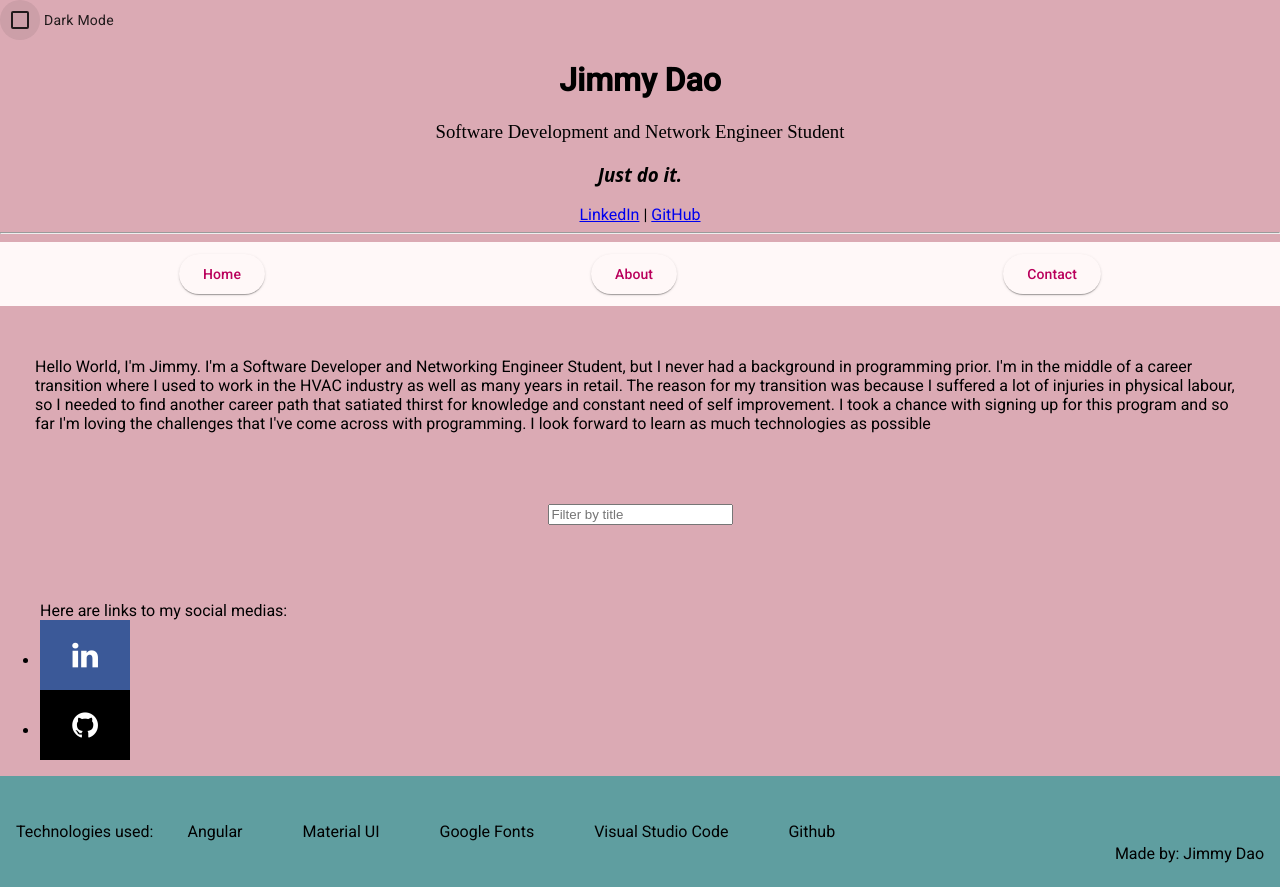
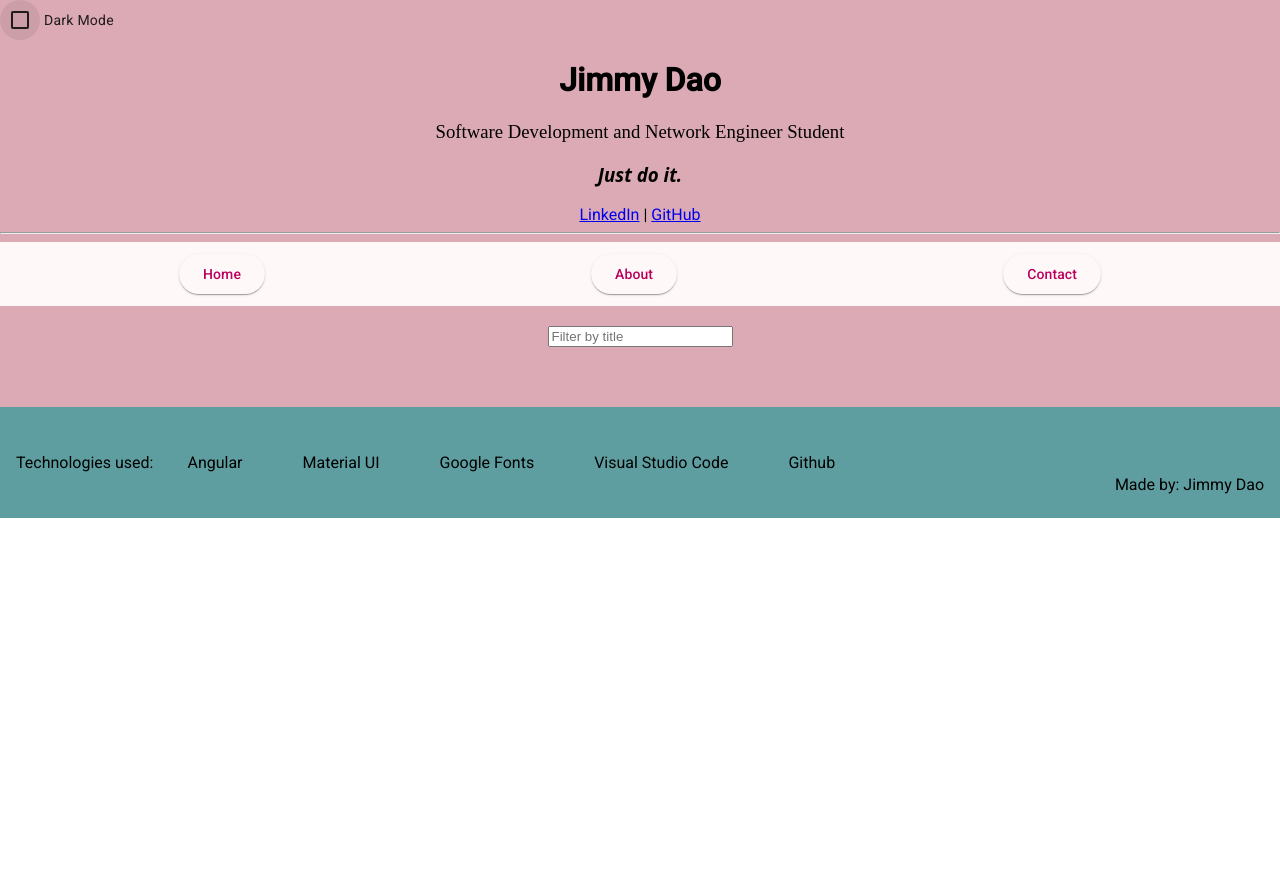
Before and after one commit to Daojim/portfolio-syst24444, an Angular app: page /home in a window 1280 px wide. Before the commit this address led to /. After the commit the page ends 800 px from the top, so only its background shows below. Built offline with nearby package versions, Linux system fonts and the light colour scheme.

Commit message:
Add base routing with hard coded data in component

```diff
--- a/src/app/app.component.html
+++ b/src/app/app.component.html
@@ -6,18 +6,16 @@
   <mat-checkbox [(ngModel)]="darkMode">Dark Mode</mat-checkbox>
   <app-header [personal]="mydata" [contacts]="contacts"></app-header>
   <mat-toolbar [ngStyle]="{ textAlign: 'center' }">
-    <a class="spacer">
+    <a class="spacer" routerLink="" routerLinkActive="activebutton">
       <button mat-raised-button color="accent">Home</button>
     </a>
-    <a class="spacer">
+    <a class="spacer" routerLink="about" routerLinkActive="activebutton">
       <button mat-raised-button color="accent">About</button>
     </a>
-    <a class="spacer">
+    <a class="spacer" routerLink="contact" routerLinkActive="activebutton">
       <button mat-raised-button color="accent">Contact</button>
     </a>
   </mat-toolbar>
-  <app-about [personal]="mydata"></app-about>
-  <app-projects [darkMode]="darkMode" [projects]="projects"></app-projects>
-  <app-contact [contacts]="contacts"></app-contact>
+  <router-outlet />
   <app-footer [tech]="tech" [personal]="mydata"></app-footer>
 </div>
--- a/src/app/app.component.ts
+++ b/src/app/app.component.ts
@@ -11,6 +11,7 @@ import { MatCardModule } from '@angular/material/card';
 import { MatCheckboxModule } from '@angular/material/checkbox';
 import { FormsModule } from '@angular/forms';
 import { Projects } from './interfaces/project-interfaces';
+import { RouterLink, RouterLinkActive } from '@angular/router';
 import {
   Personal,
   Contacts,
@@ -30,6 +31,8 @@ import {
     MatCardModule,
     MatCheckboxModule,
     FormsModule,
+    RouterLink,
+    RouterLinkActive,
   ],
   templateUrl: './app.component.html',
   styleUrl: './app.component.css',
@@ -59,76 +62,4 @@ export class AppComponent {
     linkedin: 'https://www.linkedin.com/in/daojim/',
     github: 'https://github.com/daojim',
   };
-
-  projects: Projects[] = [
-    {
-      id: 1,
-      important: true,
-      title: 'To-do List',
-      subtitle: 'React/TypeScript/Tailwind',
-      image: 'images/todolist.png',
-      imageAlt: 'To-do list screenshot',
-      imageWidth: '500',
-      description:
-        "A basic to-do list. This was a good learning experience on learning how to deal with React's useState.",
-      projectLink: 'https://to-do-list-weld-kappa.vercel.app/',
-      buttonLabel: 'To-do!',
-      projectGithub: 'https://github.com/Daojim/to-do-list',
-    },
-    {
-      id: 2,
-      important: true,
-      title: 'Pomodoro',
-      subtitle: 'React/JS',
-      image: 'images/pomodoro.png',
-      imageAlt: 'Pomodoro screenshot',
-      imageWidth: '500',
-      description:
-        'A pomodoro web app. I wanted to make my own Pomodoro to help me stay focused.',
-      projectLink: 'https://pomodoro-lac-ten.vercel.app/',
-      buttonLabel: 'Focus!',
-      projectGithub: 'https://github.com/Daojim/pomodoro',
-    },
-    {
-      id: 3,
-      important: false,
-      title: 'Calculator',
-      subtitle: 'HTML/CSS/JS',
-      image: 'images/calculator.png',
-      imageAlt: 'Calculator screenshot',
-      imageWidth: '300',
-      description:
-        'A typical calculator project. I made this for The Odin Project when I was going through it and it taught me quite a bit on thinking about how to do arithmetics with programming.',
-      projectLink: 'https://daojim.github.io/calculator/',
-      buttonLabel: 'Calculate!',
-      projectGithub: 'https://github.com/Daojim/calculator',
-    },
-    {
-      id: 4,
-      important: false,
-      title: 'Etch-a-sketch',
-      subtitle: 'HTML/CSS/JS',
-      image: 'images/etchasketch.png',
-      imageAlt: 'Etch-a-sketch screenshot',
-      imageWidth: '400',
-      description: 'An etch-a-sketch webpage to test mouse hover.',
-      projectLink: 'https://daojim.github.io/etch-a-sketch/',
-      buttonLabel: 'Draw!',
-      projectGithub: 'https://github.com/Daojim/etch-a-sketch',
-    },
-    {
-      id: 5,
-      important: true,
-      title: 'Pokedex',
-      subtitle: 'Python/Flask/PokeAPI',
-      image: 'images/pokedex.png',
-      imageAlt: 'Pokedex soonscreenshot',
-      imageWidth: '500',
-      description:
-        'My Pokedex project. The goal of this project is to learn more intereacting with API and I wanted more practice with Python.',
-      projectLink: 'https://pokedex-jvah.onrender.com/',
-      buttonLabel: 'Search!',
-      projectGithub: 'https://github.com/Daojim/pokedex',
-    },
-  ];
 }
--- a/src/app/app.routes.ts
+++ b/src/app/app.routes.ts
@@ -1,3 +1,11 @@
 import { Routes } from '@angular/router';
+import { ProjectsComponent } from './projects/projects.component';
+import { AboutComponent } from './about/about.component';
+import { ContactComponent } from './contact/contact.component';
 
-export const routes: Routes = [];
+export const routes: Routes = [
+  { path: 'home', component: ProjectsComponent },
+  { path: 'about', component: AboutComponent },
+  { path: 'contact', component: ContactComponent },
+  { path: '', redirectTo: '/home', pathMatch: 'full' },
+];
--- a/src/app/contact/contact.component.ts
+++ b/src/app/contact/contact.component.ts
@@ -8,7 +8,10 @@ import { Contacts } from '../interfaces/project-interfaces';
   styleUrl: './contact.component.css',
 })
 export class ContactComponent {
-  @Input() contacts!: Contacts;
+  contacts: Contacts = {
+    linkedin: 'https://www.linkedin.com/in/daojim/',
+    github: 'https://github.com/daojim',
+  };
 
   blurb: string = 'Here are links to my social medias: ';
 }
--- a/src/app/projects/projects.component.ts
+++ b/src/app/projects/projects.component.ts
@@ -15,7 +15,6 @@ import { FormsModule } from '@angular/forms';
 })
 export class ProjectsComponent {
   @Input() darkMode: boolean = false;
-  @Input() projects!: Projects[];
 
   constructor(private cardService: CardbuttonsService) {}
 
@@ -38,4 +37,76 @@ export class ProjectsComponent {
       }
     }
   }
+
+  projects: Projects[] = [
+    {
+      id: 1,
+      important: true,
+      title: 'To-do List',
+      subtitle: 'React/TypeScript/Tailwind',
+      image: 'images/todolist.png',
+      imageAlt: 'To-do list screenshot',
+      imageWidth: '500',
+      description:
+        "A basic to-do list. This was a good learning experience on learning how to deal with React's useState.",
+      projectLink: 'https://to-do-list-weld-kappa.vercel.app/',
+      buttonLabel: 'To-do!',
+      projectGithub: 'https://github.com/Daojim/to-do-list',
+    },
+    {
+      id: 2,
+      important: true,
+      title: 'Pomodoro',
+      subtitle: 'React/JS',
+      image: 'images/pomodoro.png',
+      imageAlt: 'Pomodoro screenshot',
+      imageWidth: '500',
+      description:
+        'A pomodoro web app. I wanted to make my own Pomodoro to help me stay focused.',
+      projectLink: 'https://pomodoro-lac-ten.vercel.app/',
+      buttonLabel: 'Focus!',
+      projectGithub: 'https://github.com/Daojim/pomodoro',
+    },
+    {
+      id: 3,
+      important: false,
+      title: 'Calculator',
+      subtitle: 'HTML/CSS/JS',
+      image: 'images/calculator.png',
+      imageAlt: 'Calculator screenshot',
+      imageWidth: '300',
+      description:
+        'A typical calculator project. I made this for The Odin Project when I was going through it and it taught me quite a bit on thinking about how to do arithmetics with programming.',
+      projectLink: 'https://daojim.github.io/calculator/',
+      buttonLabel: 'Calculate!',
+      projectGithub: 'https://github.com/Daojim/calculator',
+    },
+    {
+      id: 4,
+      important: false,
+      title: 'Etch-a-sketch',
+      subtitle: 'HTML/CSS/JS',
+      image: 'images/etchasketch.png',
+      imageAlt: 'Etch-a-sketch screenshot',
+      imageWidth: '400',
+      description: 'An etch-a-sketch webpage to test mouse hover.',
+      projectLink: 'https://daojim.github.io/etch-a-sketch/',
+      buttonLabel: 'Draw!',
+      projectGithub: 'https://github.com/Daojim/etch-a-sketch',
+    },
+    {
+      id: 5,
+      important: true,
+      title: 'Pokedex',
+      subtitle: 'Python/Flask/PokeAPI',
+      image: 'images/pokedex.png',
+      imageAlt: 'Pokedex soonscreenshot',
+      imageWidth: '500',
+      description:
+        'My Pokedex project. The goal of this project is to learn more intereacting with API and I wanted more practice with Python.',
+      projectLink: 'https://pokedex-jvah.onrender.com/',
+      buttonLabel: 'Search!',
+      projectGithub: 'https://github.com/Daojim/pokedex',
+    },
+  ];
 }
```
